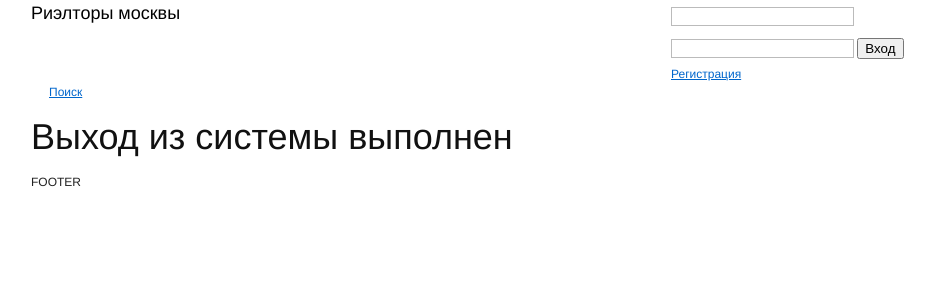
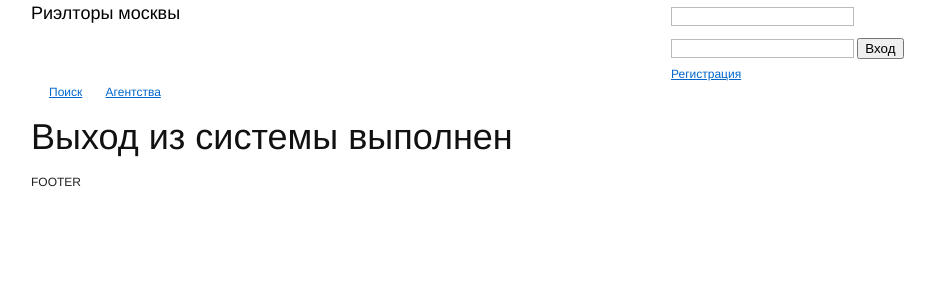
Before and after one commit to unpatioli/realtors, a Django app: template templates/accounts/logged_out.html in a window 1280 px wide. Shown: the top 300 px of the page, without its empty margins (134-1069 px from the left). Run offline with Django 3.2, Linux system fonts and the light colour scheme; the template is opened without the code that fills it, so the values that code supplies are empty; some libraries are stand-ins or nearby versions.

Commit message:
agency_list link added to base layout

```diff
--- a/templates/base.html
+++ b/templates/base.html
@@ -69,6 +69,9 @@
 										<a href="{% url buildings_user_object_list user.pk %}">Мои объекты</a>
 									</li>
 								{% endif %}
+								<li>
+									<a href="{% url accounts_agency_list %}">Агентства</a>
+								</li>
 							</ul>
 						</div>
 					</div>
```
